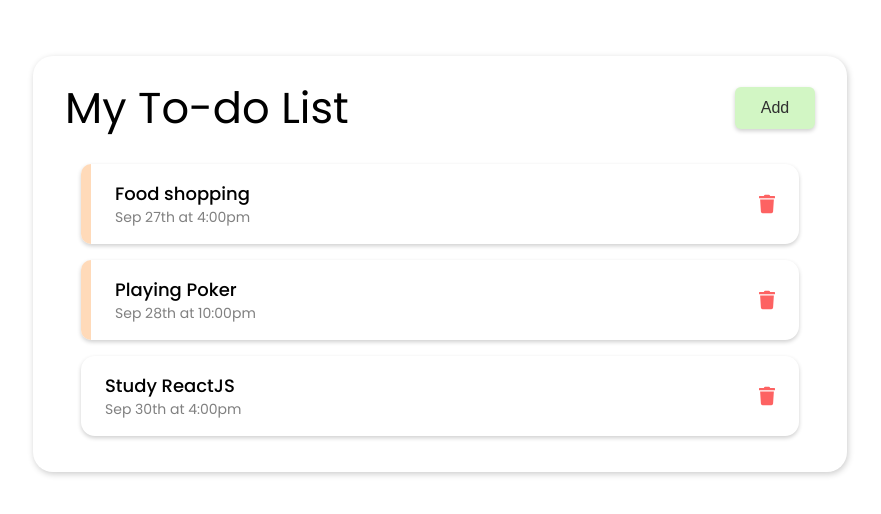
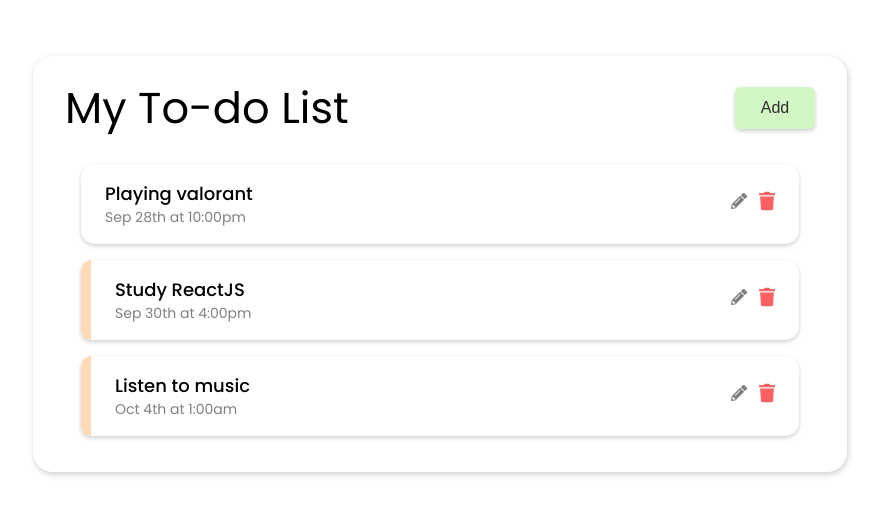
Before and after one commit to Axxmk/react-todo-app, a React (Create React App) app: page / in a window 1280 px wide. Shown: the part 160-674 px from the top of the page, without its empty margins (200-1081 px from the left). Built offline with nearby package versions, Linux system fonts and the light colour scheme; data requests are answered from the project's data file.

Commit message:
Integrate with json-server

```diff
--- /dev/null
+++ b/db.json
@@ -0,0 +1,21 @@
+{
+  "tasks": [{
+      "id": 2,
+      "text": "Playing valorant",
+      "day": "Sep 28th at 10:00pm",
+      "reminder": false
+    },
+    {
+      "id": 3,
+      "text": "Study ReactJS",
+      "day": "Sep 30th at 4:00pm",
+      "reminder": true
+    },
+    {
+      "text": "Listen to music",
+      "day": "Oct 4th at 1:00am",
+      "reminder": true,
+      "id": 4
+    }
+  ]
+}
--- a/src/components/App.js
+++ b/src/components/App.js
@@ -1,4 +1,4 @@
-import { useState } from "react"
+import { useState, useEffect } from "react"
 import './styles/App.css'
 import AddTask from './AddTask'
 import Header from './Header'
@@ -6,45 +6,101 @@ import Tasks from './Tasks'
 
 function App() {
   const [showForm, setShowForm] = useState(false);
-  const [tasks, setTasks] = useState([
-    {
-      id: 1,
-      text: 'Food shopping',
-      day: 'Sep 27th at 4:00pm',
-      reminder: true,
-    },
-    {
-      id: 2,
-      text: 'Playing Poker',
-      day: 'Sep 28th at 10:00pm',
-      reminder: true,
-    },
-    {
-      id: 3,
-      text: 'Study ReactJS',
-      day: 'Sep 30th at 4:00pm',
-      reminder: false,
-    },
-  ]);
+  const [tasks, setTasks] = useState([]);
 
-  // Add Task
-  const addTask = (task) => {
-    const id = Math.floor(Math.random() * 1000) + 1;
+  useEffect(() => {
+    const getTasks = async () => {
+      const tasksFromServer = await fetchTasks();
+      setTasks(tasksFromServer);
+    }
 
-    const newTask = { id, ...task };
+    getTasks();
+  }, [])
 
-    setTasks(tasks.concat(newTask));
-    setShowForm(!showForm);
+  // Fetch tasks from server
+  const fetchTasks = async () => {
+    try {
+      const res = await fetch('http://localhost:5000/tasks');
+      const data = await res.json();
+
+      return data;
+    }
+    catch (error) {
+      console.log(error);
+    }
+  }
+
+  // Fetch single task from server
+  const fetchTask = async (id) => {
+    try {
+      const res = await fetch(`http://localhost:5000/tasks/${id}`);
+      const data = await res.json();
+
+      return data;
+    }
+    catch (error) {
+      console.log(error);
+    }
+  }
+
+  // Add task
+  const addTask = async (task) => {
+    // const id = ++autoIncrease;
+    // const newTask = { id, ...task };
+
+    try {
+      const res = await fetch(`http://localhost:5000/tasks`, {
+        method: 'POST',
+        headers: {
+          'Content-type': 'application/json',
+        },
+        body: JSON.stringify(task),
+      })
+
+      const newTask = await res.json();
+
+      setTasks(tasks.concat(newTask));
+      setShowForm(!showForm);
+    }
+    catch (error) {
+      console.log(error);
+    }
   }
 
   // Delete task
-  const deleteTask = (id) => {
-    setTasks(tasks.filter(task => task.id !== id));
+  const deleteTask = async (id) => {
+    try {
+      await fetch(`http://localhost:5000/tasks/${id}`, {
+        method: 'DELETE'
+      })
+
+      setTasks(tasks.filter(task => task.id !== id));
+    }
+    catch (error) {
+      console.log(error);
+    }
   }
 
   //Toggle reminder
-  const toggleReminder = (id) => {
-    setTasks(tasks.map(task => task.id === id ? { ...task, reminder: !task.reminder } : task));
+  const toggleReminder = async (id) => {
+    try {
+      const taskToToggle = await fetchTask(id);
+      const updTask = { ...taskToToggle, reminder: !taskToToggle.reminder };
+
+      await fetch(`http://localhost:5000/tasks/${id}`, {
+        method: 'PUT',
+        headers: {
+          'Content-type': 'application/json',
+        },
+        body: JSON.stringify(updTask),
+      })
+
+      setTasks(tasks.map(task => task.id === id ? updTask : task));
+    }
+    catch (error) {
+      console.log(error);
+    }
+
   }
 
   return (
--- a/src/components/Task.js
+++ b/src/components/Task.js
@@ -1,4 +1,4 @@
-import { FaTrash } from 'react-icons/fa'
+import { FaTrash, FaPencilAlt } from 'react-icons/fa'
 import './styles/Task.css'
 
 const Task = ({ task, onDelete, onToggle }) => {
@@ -10,7 +10,11 @@ const Task = ({ task, onDelete, onToggle }) => {
 				</h4>
 				<p>{task.day}</p>
 			</div>
-			<FaTrash style={{ color: 'rgb(253, 98, 98)' }} className="icon click" onClick={() => onDelete(task.id)} />
+
+			<div>
+				<FaPencilAlt style={{ color: 'grey', marginRight: '12px' }} className="icon click" />
+				<FaTrash style={{ color: 'rgb(253, 98, 98)' }} className="icon click" onClick={() => onDelete(task.id)} />
+			</div>
 		</div >
 	);
 }
--- a/src/components/Tasks.js
+++ b/src/components/Tasks.js
@@ -1,4 +1,4 @@
-import Task from "./Task";
+import Task from "./Task"
 
 const Tasks = ({ tasks, onDelete, onToggle }) => {
 	return (
```
Also changed, not shown: package.json (+6 -2 lines), 2 other files (tests, documents, lock files or other folders).
